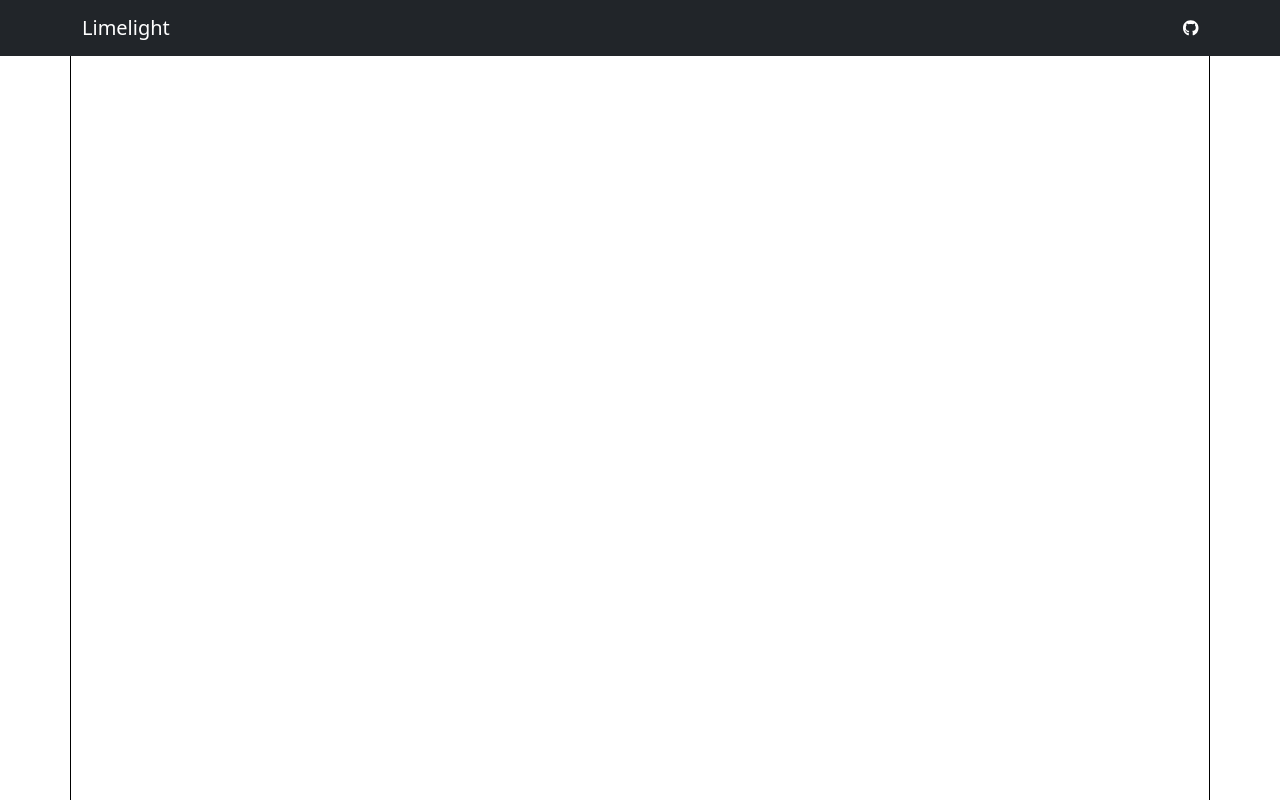
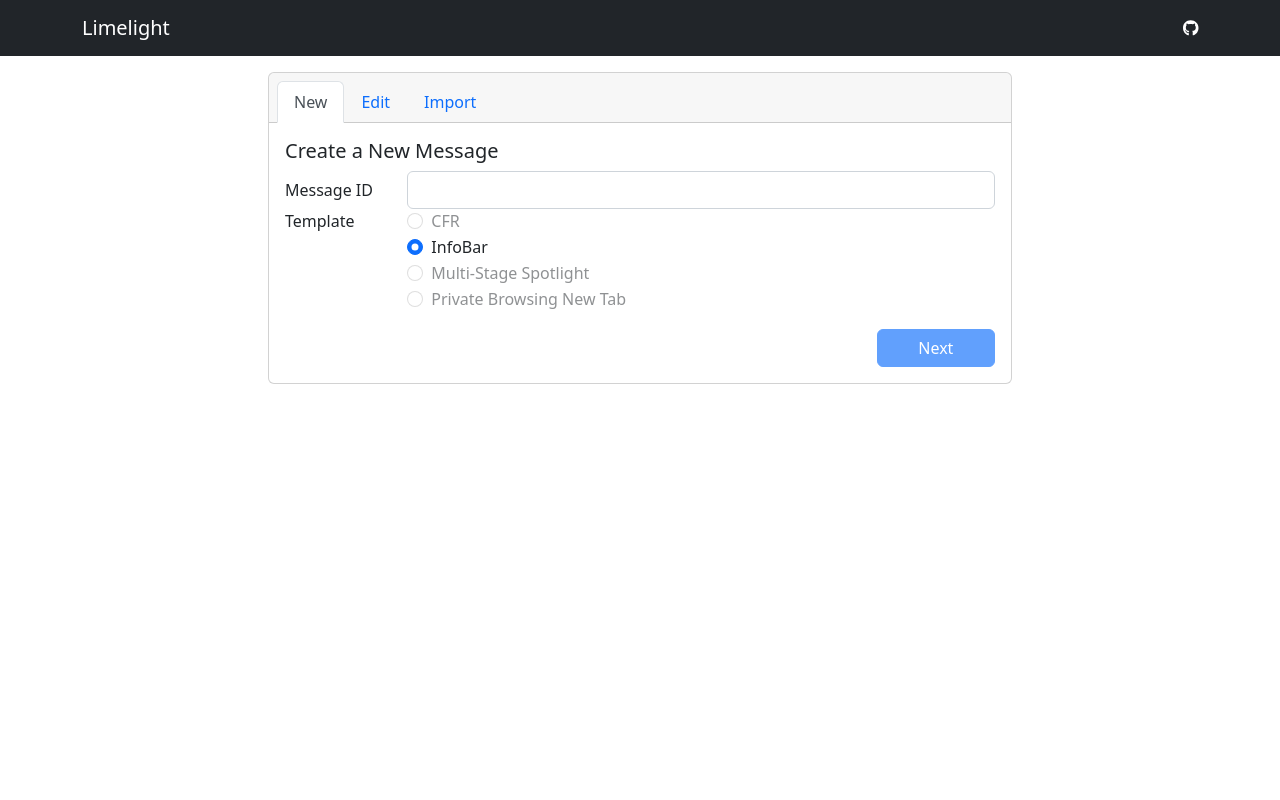
Before and after one commit to mozilla/limelight, a React (Vite) app: page / in a window 1280 px wide. Built offline with nearby package versions, Linux system fonts and the light colour scheme.

Commit message:
Start implementing the message wizard
The first pane of the wizard allows you to create a new message, edit an
existing message, or import a message from a JSON blob. Currently, none
of the functionality is actually implemented.

```diff
--- a/package.json
+++ b/package.json
@@ -49,6 +49,7 @@
     "bootstrap": "^5.2.2",
     "react": "^18.2.0",
     "react-bootstrap": "^2.5.0",
-    "react-dom": "^18.2.0"
+    "react-dom": "^18.2.0",
+    "react-hook-form": "^7.39.1"
   }
 }
--- a/src/components/App.tsx
+++ b/src/components/App.tsx
@@ -9,6 +9,8 @@
 import Navbar from "react-bootstrap/Navbar";
 import { FontAwesomeIcon } from "@fortawesome/react-fontawesome";
 import { faGithub } from "@fortawesome/free-brands-svg-icons";
+
+import Wizard from "./Wizard";
 
 export default function App() {
   return (
@@ -23,7 +25,8 @@
           </Navbar.Collapse>
         </Container>
       </Navbar>
-      <Container className="page-container" />
+
+      <Wizard />
     </>
   );
 }
--- /dev/null
+++ b/src/components/Wizard/NewEditImportPane.tsx
@@ -0,0 +1,183 @@
+/*
+ * This Source Code Form is subject to the terms of the Mozilla Public
+ * License, v. 2.0. If a copy of the MPL was not distributed with this
+ * file, You can obtain one at http://mozilla.org/MPL/2.0/.
+ */
+
+import Button from "react-bootstrap/Button";
+import Card from "react-bootstrap/Card";
+import Container from "react-bootstrap/Container";
+import Form from "react-bootstrap/Form";
+import Nav from "react-bootstrap/Nav";
+import Row from "react-bootstrap/Row";
+import Tab from "react-bootstrap/Tab";
+import { useForm } from "react-hook-form";
+
+type MessageTemplate = "cfr" | "infobar" | "multistage-spotlight" | "pbnewtab";
+
+interface NewFormData {
+  id: string;
+  template: MessageTemplate;
+}
+
+function onNewFormSubmit(data: NewFormData): void {
+  console.log(data);
+}
+
+function NewForm() {
+  const {
+    register,
+    handleSubmit,
+    formState: { isDirty, isValid },
+  } = useForm<NewFormData>({ mode: "onChange" });
+
+  return (
+    <>
+      <Card.Title>Create a New Message</Card.Title>
+      <Form onSubmit={handleSubmit(onNewFormSubmit)}>
+        <Form.Group as={Row} controlId="message-id">
+          <Form.Label className="col-2 col-form-label">Message ID</Form.Label>
+          <div className="col-10">
+            <Form.Control
+              {...register("id", { required: true })}
+              type="text"
+              className="input-message-id"
+            />
+          </div>
+        </Form.Group>
+
+        <Form.Group as={Row} controlId="message-template">
+          <Form.Label className="col-2 col-form-label pt-0">
+            Template
+          </Form.Label>
+          <div className="col-10">
+            <Form.Check
+              {...register("template", { required: true })}
+              type="radio"
+              label="CFR"
+              value="cfr"
+              id="message-template-cfr"
+              disabled
+            />
+            <Form.Check
+              {...register("template", { required: true })}
+              type="radio"
+              label="InfoBar"
+              value="infobar"
+              id="message-template-infobar"
+              defaultChecked
+            />
+            <Form.Check
+              {...register("template", { required: true })}
+              type="radio"
+              name="template"
+              label="Multi-Stage Spotlight"
+              value="multistage-spotlight"
+              id="message-template-multistage-spotlight"
+              disabled
+            />
+            <Form.Check
+              {...register("template", { required: true })}
+              type="radio"
+              name="template"
+              label="Private Browsing New Tab"
+              value="pbnewtab"
+              id="message-template-pbnewtab"
+              disabled
+            />
+          </div>
+        </Form.Group>
+
+        <div className="d-flex justify-content-end mt-3">
+          <Button
+            type="submit"
+            className="col-2"
+            disabled={!isDirty || !isValid}
+          >
+            Next
+          </Button>
+        </div>
+      </Form>
+    </>
+  );
+}
+
+function EditForm() {
+  return (
+    <>
+      <Card.Title>Edit an Existing Message</Card.Title>
+      <Card.Text>There are no messages saved.</Card.Text>
+    </>
+  );
+}
+
+function ImportForm() {
+  return (
+    <>
+      <Card.Title>Import a Message</Card.Title>
+      <Form>
+        <Form.Group controlId="message-json">
+          <Form.Label>Message JSON</Form.Label>
+          <Form.Control
+            as="textarea"
+            rows={3}
+            placeholder="Paste JSON"
+            name="message-json"
+            className="input-message-json"
+            disabled
+          />
+        </Form.Group>
+
+        <div className="d-flex justify-content-end mt-3">
+          <Button type="submit" className="col-2" disabled>
+            Next
+          </Button>
+        </div>
+      </Form>
+    </>
+  );
+}
+
+enum EventKeys {
+  New = "new",
+  Edit = "edit",
+  Import = "import",
+}
+
+export default function NewEditImportPane() {
+  return (
+    <Container>
+      <Card className="col-lg-8 offset-lg-2 mt-3">
+        <Tab.Container defaultActiveKey={EventKeys.New}>
+          <Card.Header>
+            <Nav variant="tabs">
+              <Nav.Item>
+                <Nav.Link eventKey={EventKeys.New}>New</Nav.Link>
+              </Nav.Item>
+              <Nav.Item>
+                <Nav.Link eventKey={EventKeys.Edit}>Edit</Nav.Link>
+              </Nav.Item>
+              <Nav.Item>
+                <Nav.Link eventKey={EventKeys.Import}>Import</Nav.Link>
+              </Nav.Item>
+            </Nav>
+          </Card.Header>
+
+          <Card.Body>
+            <Tab.Content>
+              <Tab.Pane eventKey={EventKeys.New}>
+                <NewForm />
+              </Tab.Pane>
+              <Tab.Pane eventKey={EventKeys.Edit}>
+                <EditForm />
+              </Tab.Pane>
+              <Tab.Pane eventKey={EventKeys.Import}>
+                <ImportForm />
+              </Tab.Pane>
+            </Tab.Content>
+          </Card.Body>
+        </Tab.Container>
+      </Card>
+    </Container>
+  );
+}
--- /dev/null
+++ b/src/components/Wizard/index.tsx
@@ -0,0 +1,11 @@
+/*
+ * This Source Code Form is subject to the terms of the Mozilla Public
+ * License, v. 2.0. If a copy of the MPL was not distributed with this
+ * file, You can obtain one at http://mozilla.org/MPL/2.0/.
+ */
+
+import NewEditImportPane from "./NewEditImportPane";
+
+export default function Wizard() {
+  return <NewEditImportPane />;
+}
--- a/src/index.scss
+++ b/src/index.scss
@@ -22,8 +22,6 @@
     flex-direction: column;
 }
 
-.page-container {
-    border-left: 1px solid black;
-    border-right: 1px solid black;
-    flex-grow: 1;
+.input-message-id {
+    font-family: Menlo, Consolas, 'Courier New', monospace;
 }
```
Also changed, not shown: .eslintrc.cjs, 1 other file (tests, documents, lock files or other folders).
